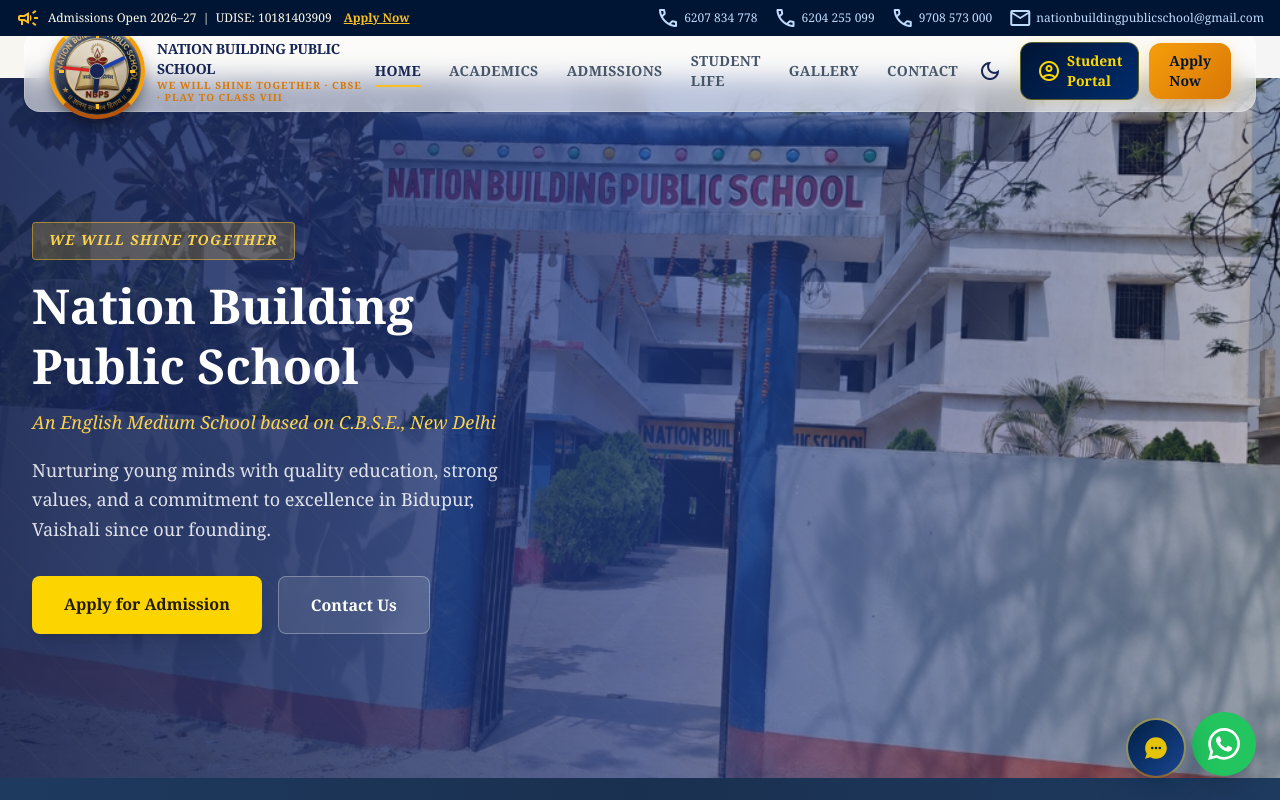
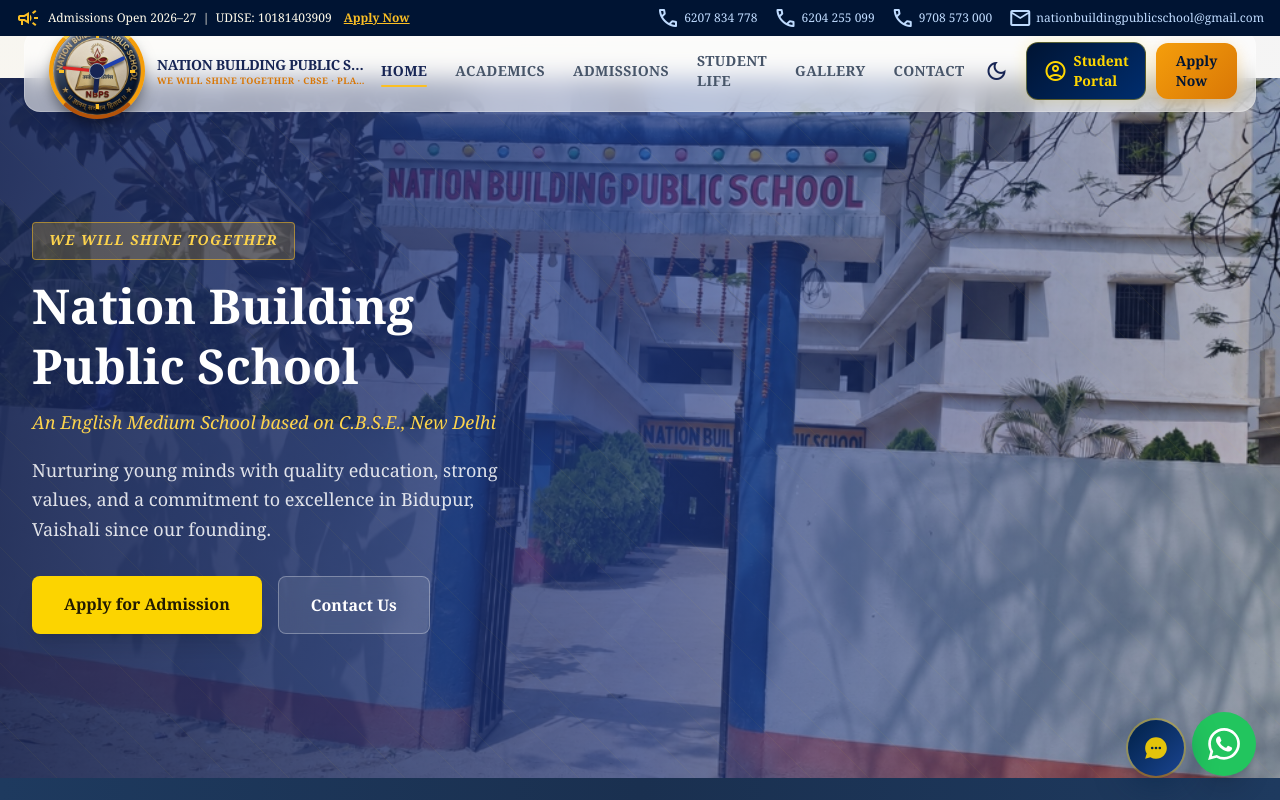
Before and after one commit to harshmahiraj4-cmd/Nbps-website-in-making, a Next.js app: page / in a window 1280 px wide. Shown: the top 800 px of the page. Built offline with nearby package versions, Linux system fonts and the light colour scheme.

Commit message:
fix: navbar logo subtitle overflow - truncate + max-w cap

```diff
--- a/components/Navbar.tsx
+++ b/components/Navbar.tsx
@@ -110,13 +110,13 @@
           <div className="flex justify-between items-center h-16 md:h-20 px-4 md:px-6 max-w-[1400px] mx-auto">
 
             {/* Logo */}
-            <Link href="/" className="flex items-center gap-3 group" onClick={() => setMobileOpen(false)}>
-              <div className="transition-transform duration-300 group-hover:scale-105">
+            <Link href="/" className="flex items-center gap-3 group min-w-0 flex-shrink-0 max-w-[280px] lg:max-w-xs" onClick={() => setMobileOpen(false)}>
+              <div className="transition-transform duration-300 group-hover:scale-105 flex-shrink-0">
                 <AnalogClock />
               </div>
-              <div className="flex flex-col leading-tight">
+              <div className="flex flex-col leading-tight min-w-0">
                 <span
-                  className="text-sm font-black text-blue-950 dark:text-blue-200 uppercase tracking-tight hidden sm:block"
+                  className="text-sm font-black text-blue-950 dark:text-blue-200 uppercase tracking-tight hidden sm:block truncate"
                   style={{ fontFamily: 'Georgia, serif' }}
                 >
                   Nation Building Public School
@@ -128,10 +128,10 @@
                   NBPS
                 </span>
                 <span
-                  className="text-[10px] text-amber-600 font-semibold tracking-widest uppercase hidden sm:block"
+                  className="text-[9px] text-amber-600 font-semibold tracking-wider uppercase hidden sm:block truncate"
                   style={{ fontFamily: 'Georgia, serif' }}
                 >
-                  We Will Shine Together · CBSE · Play to Class VIII
+                  We Will Shine Together · CBSE · Play–VIII
                 </span>
               </div>
             </Link>
```
